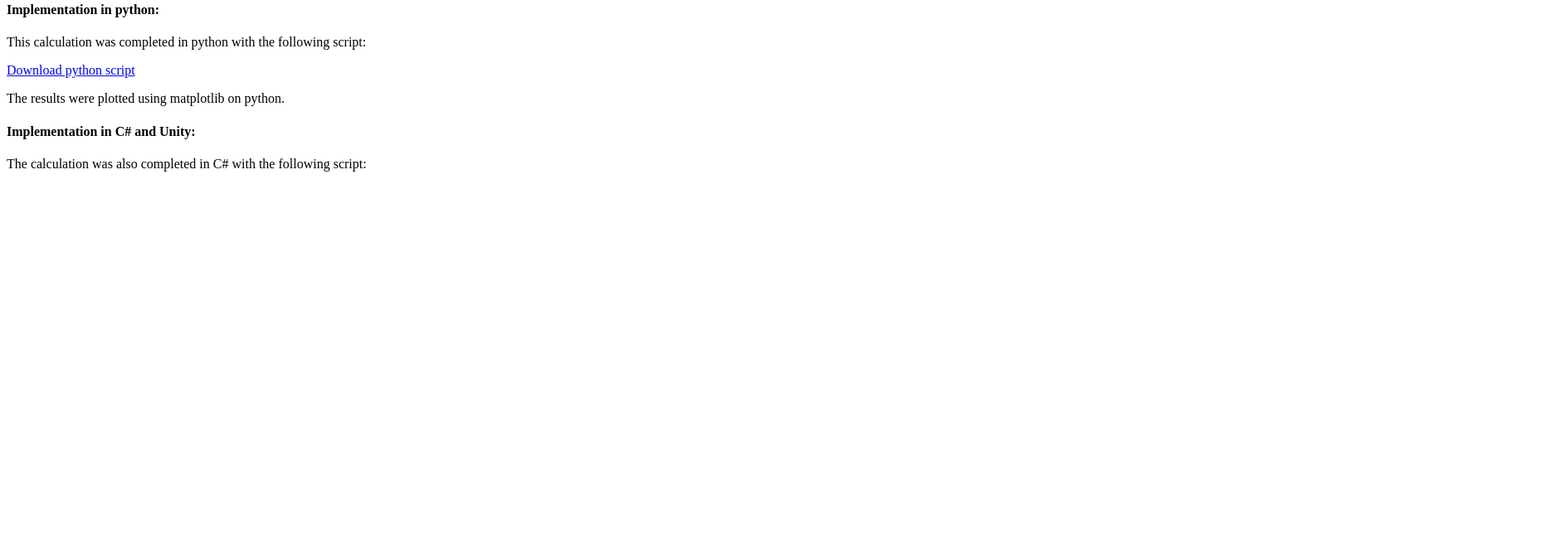
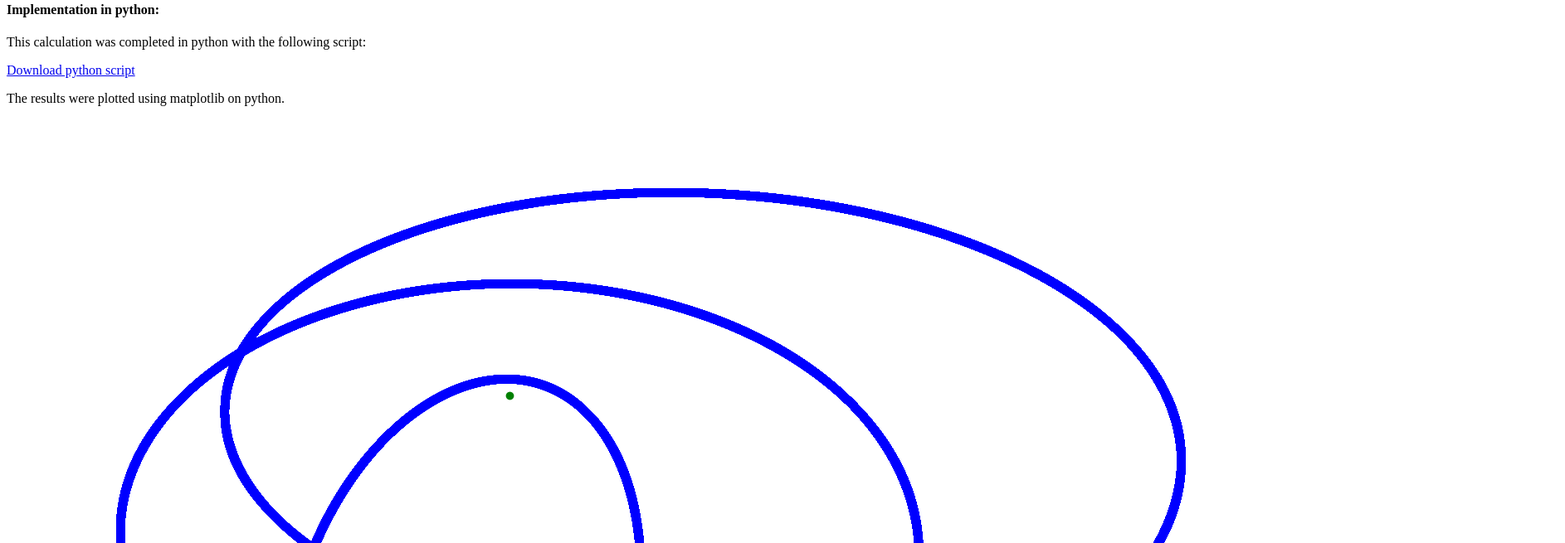
Before and after one commit to jamesmungall/G_sim_earth, a plain HTML site: page index.html in a window 1280 px wide. Shown: the part 409-1064 px from the top of the page at 83% size, 1886 px wide, since content can reach past the window. Before the commit the page ends 800 px from the top, so only its background shows below. Drawn offline with Linux system fonts and the light colour scheme.

Commit message:
Update index.html

```diff
--- a/index.html
+++ b/index.html
@@ -54,6 +54,8 @@ This calculation was completed in python with the following script:
   <p>
 The results were plotted using matplotlib on python.
 </p>
+<img src='https://jamesmungall.github.io/G_sim_earth/PythonBaseScripts/OrreryTwoBodyExampleImage.png'>
+
 <h4>
 Implementation in C# and Unity:
 </h4>
```
